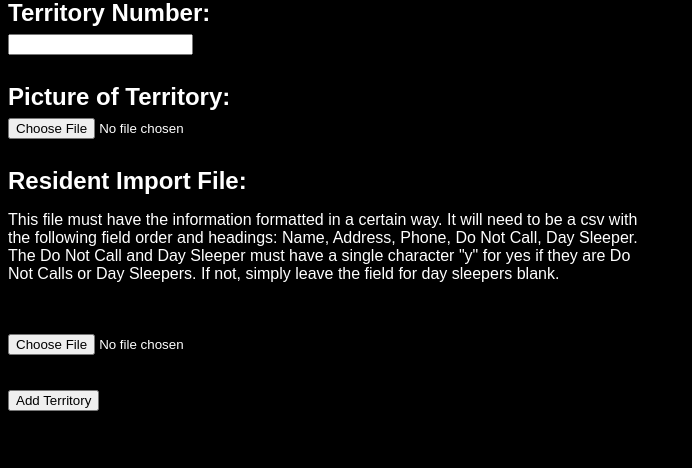
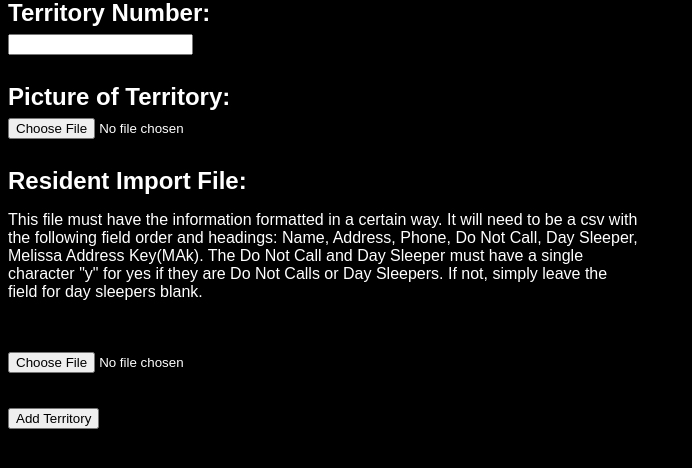
Before and after one commit to djsanderson1/phoneWitness, a PHP site: page /addTerritory.php in a window 1280 px wide. Shown: the part 184-652 px from the top of the page, without its empty margins (0-692 px from the left). Run offline with PHP 8.4, Linux system fonts and the light colour scheme; a user stored in the database is signed in; data comes from the database, SQL or seed files in the repository; tables that the repository leaves empty or names only in its code hold one stand-in row (values such as "Sample post").

Commit message:
added melissa_address_key field

```diff
--- a/addTerritory.php
+++ b/addTerritory.php
@@ -76,11 +76,11 @@
         printf("Error: %s\n", $con->error);
         echo "<br><br>Query is: " . $insertTerritoryQueue;
       }
-      $importResidents = "load data LOCAL infile 'C:/wamp64/www/phoneWitness/" . $target2_file . "' into table residents
+      $importResidents = "load data infile 'C:/wamp64/www/phoneWitness/" . $target2_file . "' into table residents
         FIELDS TERMINATED BY ','
         IGNORE 1 LINES
         (
-          name, address, phone_number, do_not_call, day_sleeper
+          name, address, phone_number, do_not_call, day_sleeper, melissa_address_key
 
           ) SET territory_id = " . $territory_id;
       if($con->query($importResidents)) {
@@ -126,7 +126,7 @@
       <label for="residentImport"><strong>Resident Import File:</strong><br>
         <p>This file must have the information formatted in a certain way. It will need to be a csv
         with the following field order and headings: Name, Address, Phone, Do Not Call,
-        Day Sleeper. The Do Not Call and Day Sleeper must have a single character "y"
+        Day Sleeper, Melissa Address Key(MAk). The Do Not Call and Day Sleeper must have a single character "y"
         for yes if they are Do Not Calls or Day Sleepers. If not, simply leave the field for day sleepers blank.</p>
       </label><br>
 
```
